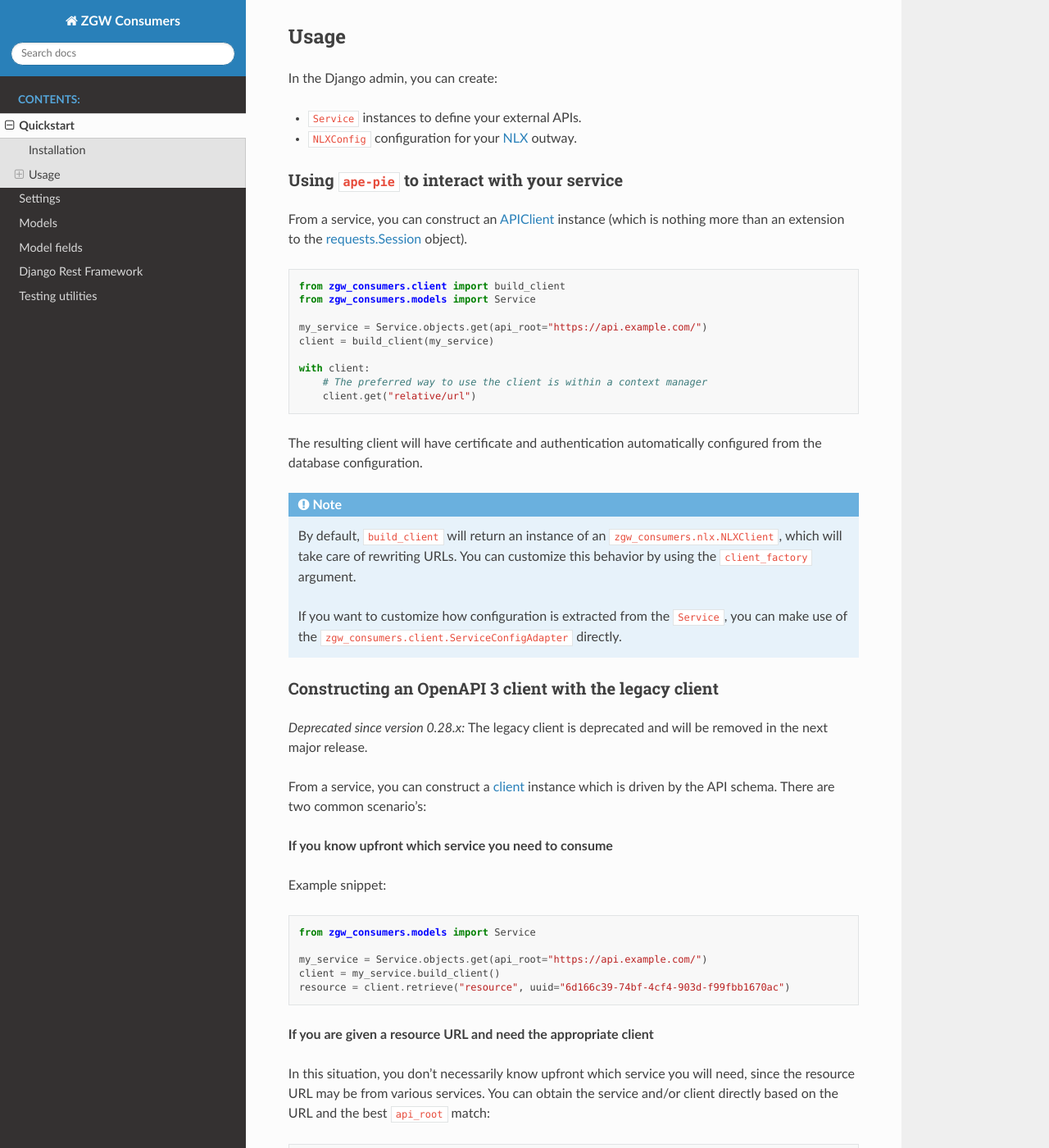
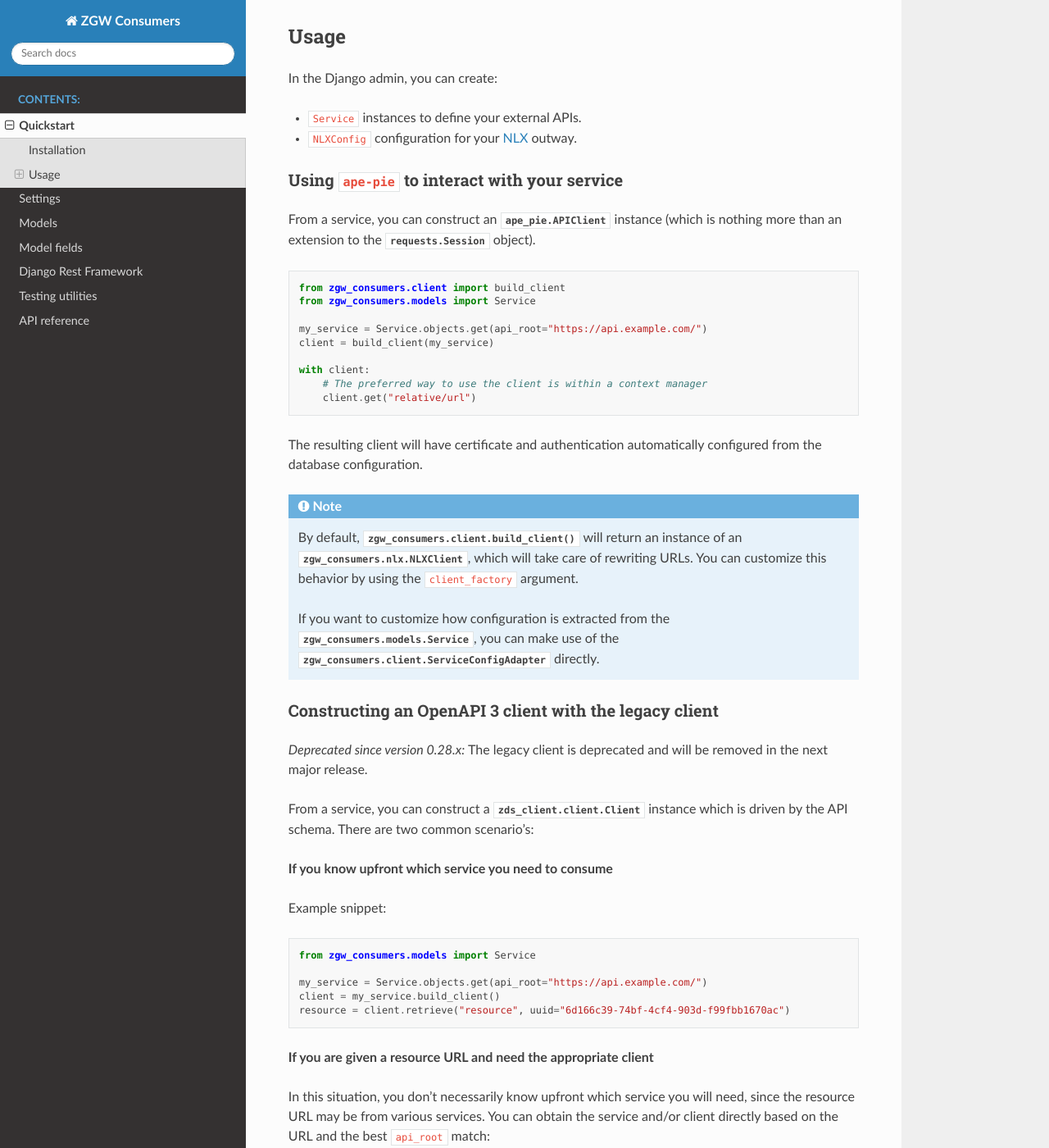
Before and after one commit to maykinmedia/zgw-consumers, a Sphinx documentation site: the page built from docs/quickstart.rst, in a window 1280 px wide and 1400 px high, scrolled down 510 px. Shown: the whole window at 82% size. Built offline with Sphinx 7.4.7 and the Read the Docs theme 2.0.0, drawn with Linux system fonts in a browser that asks for light colours.

Commit message:
Update README, use more cross-references

```diff
--- a/docs/conf.py
+++ b/docs/conf.py
@@ -35,6 +35,7 @@ release = "0.27.0"
 # ones.
 extensions = [
     "sphinx.ext.autodoc",
+    "sphinx.ext.intersphinx",
     "sphinx.ext.viewcode",
 ]
 
@@ -58,3 +59,11 @@ html_theme = "sphinx_rtd_theme"
 # relative to this directory. They are copied after the builtin static files,
 # so a file named "default.css" will overwrite the builtin "default.css".
 html_static_path = []
+
+# -- Intersphinx configuration -----------------------------------------------
+
+intersphinx_mapping = {
+    "requests": ("https://requests.readthedocs.io/en/latest/", None),
+    "ape-pie": ("https://ape-pie.readthedocs.io/en/latest/", None),
+    "zds-client": ("https://gemma-zds-client.readthedocs.io/en/latest/", None),
+}
--- a/docs/index.rst
+++ b/docs/index.rst
@@ -34,6 +34,7 @@ can still leverage the utilities offered by ZGW Consumers.
    model_fields
    drf
    testing
+   reference
 
 Indices and tables
 ==================
--- a/docs/quickstart.rst
+++ b/docs/quickstart.rst
@@ -32,8 +32,8 @@ In the Django admin, you can create:
 Using ``ape-pie`` to interact with your service
 ***********************************************
 
-From a service, you can construct an `APIClient <https://ape-pie.readthedocs.io/en/latest/>`_ instance
-(which is nothing more than an extension to the `requests.Session <https://requests.readthedocs.io/en/latest/user/advanced/#session-objects>`_ object).
+From a service, you can construct an :class:`ape_pie.APIClient` instance
+(which is nothing more than an extension to the :class:`requests.Session` object).
 
 .. code-block:: python
 
@@ -51,11 +51,11 @@ The resulting client will have certificate and authentication automatically conf
 
 .. note::
 
-    By default, ``build_client`` will return an instance of an ``zgw_consumers.nlx.NLXClient``, which will take care of rewriting URLs.
+    By default, :func:`zgw_consumers.client.build_client` will return an instance of an :class:`zgw_consumers.nlx.NLXClient`, which will take care of rewriting URLs.
     You can customize this behavior by using the ``client_factory`` argument.
 
-    If you want to customize how configuration is extracted from the ``Service``, you can
-    make use of the ``zgw_consumers.client.ServiceConfigAdapter`` directly.
+    If you want to customize how configuration is extracted from the :class:`zgw_consumers.models.Service`, you can
+    make use of the :class:`zgw_consumers.client.ServiceConfigAdapter` directly.
 
 
 Constructing an OpenAPI 3 client with the legacy client
@@ -64,7 +64,7 @@ Constructing an OpenAPI 3 client with the legacy client
 .. deprecated:: 0.28.x
     The legacy client is deprecated and will be removed in the next major release.
 
-From a service, you can construct a `client <https://pypi.org/project/gemma-zds-client/>`_
+From a service, you can construct a :class:`zds_client.client.Client`
 instance which is driven by the API schema. There are two common scenario's:
 
 **If you know upfront which service you need to consume**
@@ -96,7 +96,7 @@ client directly based on the URL and the best ``api_root`` match:
 Obtaining the authentication details
 ************************************
 
-Similar to ``Service.get_client``, you can also invoke ``Service.get_auth_header``:
+Similar to :meth:`Service.get_client <zgw_consumers.models.Service.get_client>`, you can also invoke :meth:`Service.get_auth_header <zgw_consumers.models.Service.get_auth_header>`:
 
 .. code-block:: python
 
--- a/docs/settings.rst
+++ b/docs/settings.rst
@@ -15,13 +15,13 @@ default.
 
 ``ZGW_CONSUMERS_CLIENT_CLASS``
     A dotted python path to the client class to use when building clients from services.
-    This class must implement the interface of ``zds_client.Client``. Defaults to
+    This class must implement the interface of :class:`zds_client.client.Client`. Defaults to
     ``"zgw_consumers.legacy.client.ZGWClient"``. For NLX support, you would override this to
     include the ``zgw_consumers.legacy.nlx.NLXClientMixin``.
 
     .. deprecated:: 0.28.x
        The ``ZGWClient`` is deprecated and will be removed in the next major release. Instead,
-       use the new `ape_pie.APIClient <https://ape-pie.readthedocs.io/en/latest/>`_ or ``zgw_consumers.nlx.NLXClient``.
+       use the new :class:`ape_pie.client.APIClient` or :class:`zgw_consumers.nlx.NLXClient`.
 
 
 ``ZGW_CONSUMERS_TEST_SCHEMA_DIRS``
```
Also changed, not shown: README.rst (+7 -29 lines), docs/reference.rst (added, +16 -0 lines), 2 other files.
